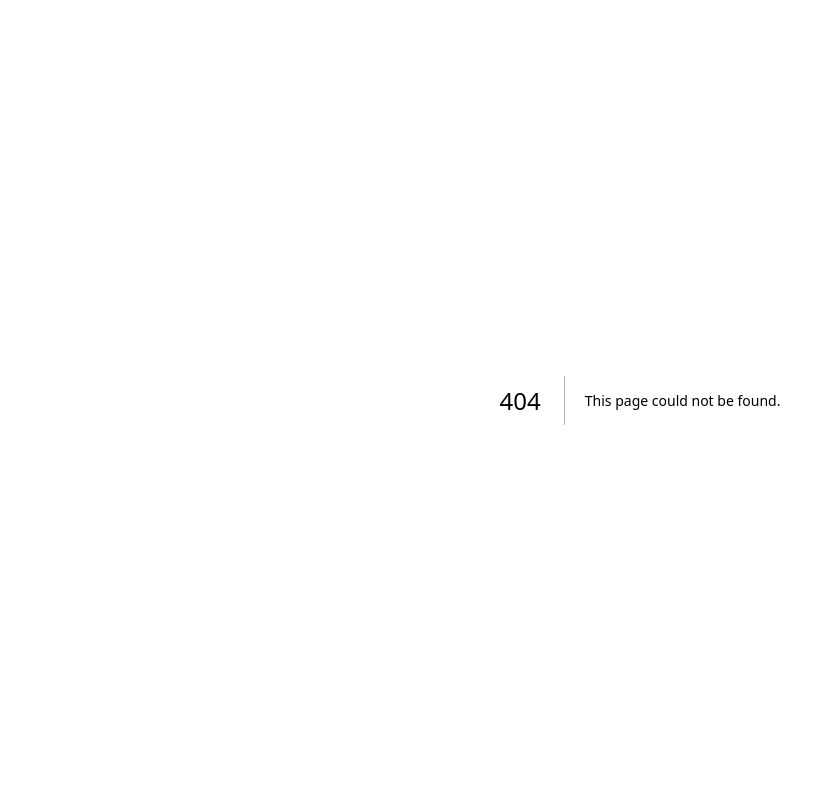
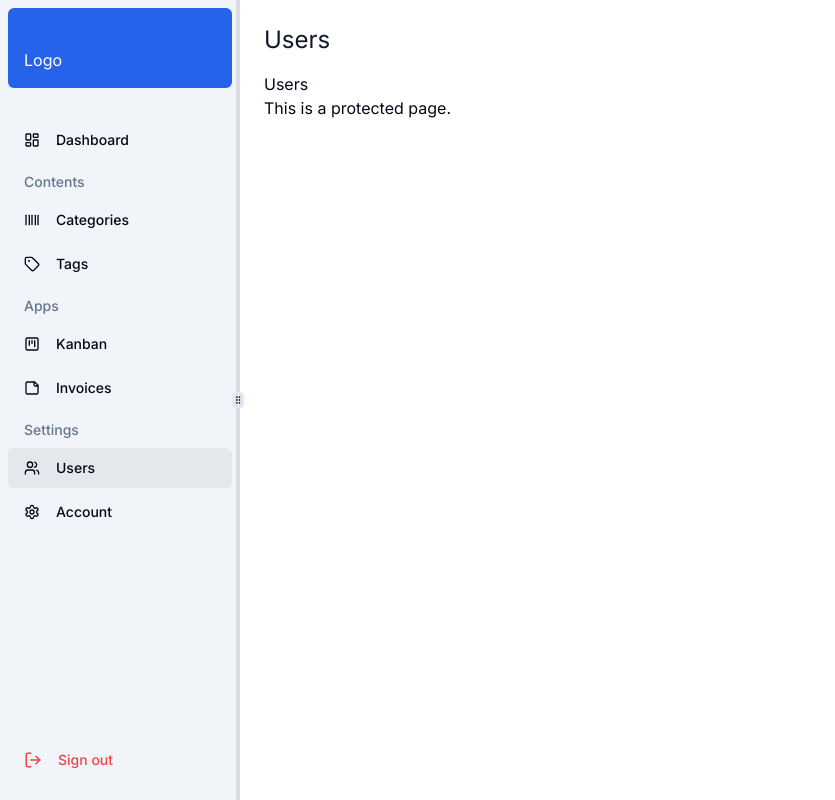
Before and after one commit to reneruano95/nextjs-admin-dashboard-v2, a Next.js app: page /users in a window 1280 px wide. Before the commit this address had no page. Shown: the whole page, without its empty margins (0-835 px from the left). Built offline with nearby package versions, Linux system fonts and the light colour scheme.

Commit message:
feat: add breadcrumb to dashboard layout

```diff
--- a/app/(protected)/layout.tsx
+++ b/app/(protected)/layout.tsx
@@ -1,3 +1,4 @@
+import Breadcrumb from "@/components/global/breadcrumb";
 import Navbar from "@/components/global/navbar";
 import Sidebar from "@/components/global/sidebar";
 
@@ -11,7 +12,10 @@ export default function ProtectedLayout({
       <Sidebar className="hidden md:flex" />
       <Navbar className="flex flex-shrink-0 md:hidden" />
 
-      <main className="flex-1 h-full overflow-y-auto p-6">{children}</main>
+      <main className="flex-1 h-full overflow-y-auto p-6">
+        <Breadcrumb />
+        {children}
+      </main>
     </div>
   );
 }
--- /dev/null
+++ b/app/(protected)/users/page.tsx
@@ -0,0 +1,8 @@
+export default function Users() {
+  return (
+    <>
+      <h1>Users</h1>
+      <p>This is a protected page.</p>
+    </>
+  );
+}
--- /dev/null
+++ b/components/global/breadcrumb.tsx
@@ -0,0 +1,43 @@
+"use client";
+
+import Link from "next/link";
+import { usePathname } from "next/navigation";
+
+import { cn } from "@/lib/utils";
+
+export default function Breadcrumb() {
+  const path = usePathname();
+  const pathname = path?.split("/").filter((path) => path !== "");
+
+  const breadcrumbs = pathname.map((path, index) => {
+    const href = `/${pathname.slice(0, index + 1).join("/")}`;
+    const label = path.charAt(0).toUpperCase() + path.slice(1);
+
+    return {
+      href,
+      label: label,
+      active: index === pathname.length - 1,
+    };
+  });
+
+  return (
+    <nav aria-label="breadcrumb" className="mb-4 block">
+      <ol className={cn("flex text-xl md:text-2xl")}>
+        {breadcrumbs.map((breadcrumb, index) => (
+          <li
+            key={breadcrumb.href}
+            aria-current={breadcrumb.active}
+            className={cn(
+              breadcrumb.active ? "text-gray-900" : "text-gray-500"
+            )}
+          >
+            <Link href={breadcrumb.href}>{breadcrumb.label}</Link>
+            {index < breadcrumbs.length - 1 ? (
+              <span className="mx-3 inline-block">/</span>
+            ) : null}
+          </li>
+        ))}
+      </ol>
+    </nav>
+  );
+}
--- a/components/global/menu-list.tsx
+++ b/components/global/menu-list.tsx
@@ -57,9 +57,9 @@ export const getMenuList = (pathname: string): GroupMenuItem[] => {
           description: "Manage Kanban boards",
         },
         {
-          href: "/invoicify",
-          label: "Invoicify",
-          active: pathname.includes("/invoicify"),
+          href: "/invoices",
+          label: "Invoices",
+          active: pathname.includes("/invoices"),
           icon: <StickyNote />,
           description: "Manage invoices",
         },
```
